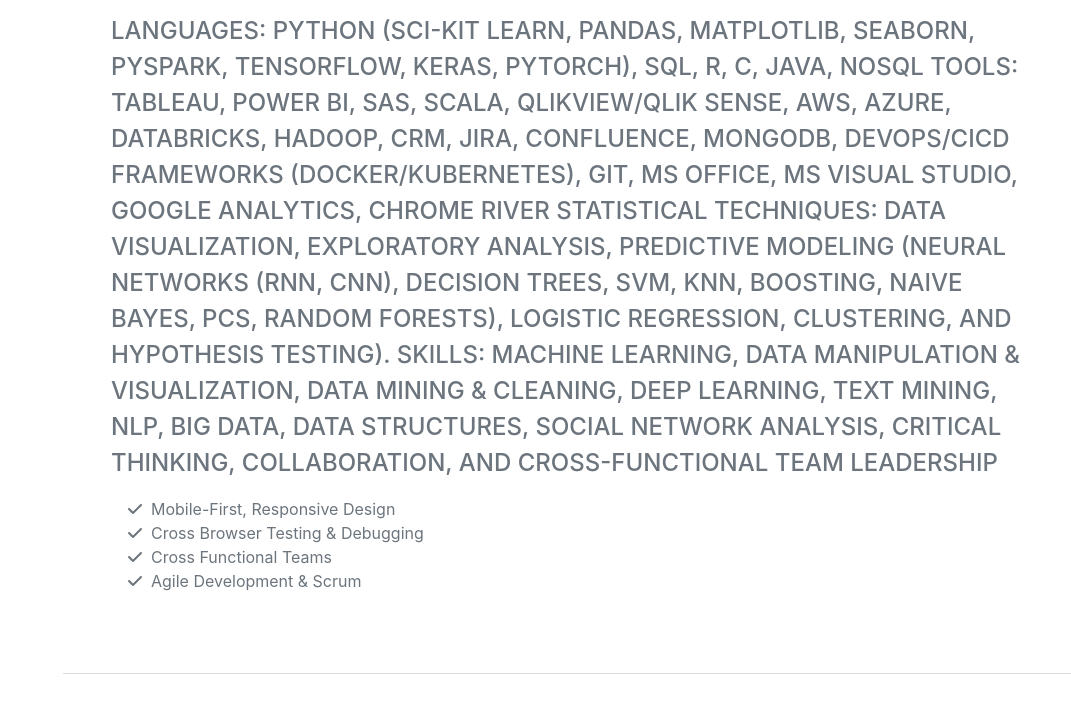
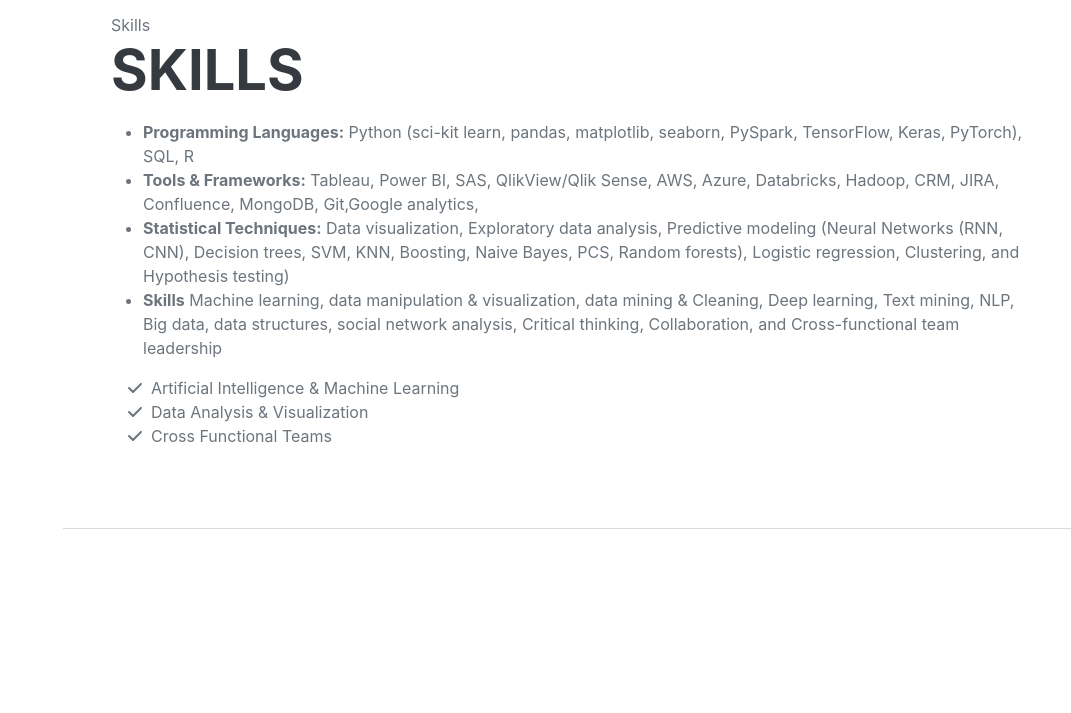
Before and after one commit to PratibhaChitta/Mywebsite, a plain HTML site: page index.html in a window 1280 px wide. Shown: the part 3048-3761 px from the top of the page, without its empty margins (209-1280 px from the left). Drawn offline with nearby package versions, Linux system fonts and the light colour scheme; files whose address does not match are found by name; a web font is replaced by a local one.

Commit message:
Update index.html

```diff
--- a/index.html
+++ b/index.html
@@ -130,31 +130,37 @@
                         <li class="list-inline-item"><i class="fab fa-grunt"></i></li>
                         <li class="list-inline-item"><i class="fab fa-npm"></i></li>
                     </ul>
-                    <div class="subheading mb-3">Languages: Python (sci-kit learn, pandas, matplotlib, seaborn, PySpark, TensorFlow, Keras, PyTorch), SQL, R, C, Java, NoSQL
-Tools: Tableau, Power BI, SAS, Scala, QlikView/Qlik Sense, AWS, Azure, Databricks, Hadoop, CRM, JIRA, Confluence, MongoDB,
-            DevOps/CICD frameworks (Docker/Kubernetes), Git, MS Office, MS visual studio, Google analytics, Chrome River
-Statistical Techniques: Data visualization, Exploratory analysis, Predictive modeling (Neural Networks (RNN, CNN), Decision trees, SVM,
-            KNN, Boosting, Naive Bayes, PCS, Random forests), Logistic regression, Clustering, and Hypothesis testing).
-Skills: Machine learning, data manipulation & visualization, data mining & Cleaning, Deep learning, Text mining, NLP, Big data, data structures,
-             social network analysis, Critical thinking, Collaboration, and Cross-functional team leadership
-</div>
+                    <div class="row row-bottom-padded-sm animate-box" data-animate-effect="fadeInLeft">
+								<div class="col-md-12">
+										<span class="heading-meta">Skills</span>
+										<h2 class="colorlib-heading">Skills</h2>
+										<p>
+											<ul id="list">
+												<li><strong>Programming Languages:</strong> Python (sci-kit learn, pandas, matplotlib, seaborn, PySpark, TensorFlow, Keras, PyTorch), SQL, R </li>
+												<li><strong>Tools & Frameworks:</strong> Tableau, Power BI, SAS, QlikView/Qlik Sense, AWS, Azure, Databricks, Hadoop, CRM, JIRA, Confluence, MongoDB, Git,Google analytics,</li>
+												<li><strong>Statistical Techniques:</strong> Data visualization, Exploratory data analysis, Predictive modeling (Neural Networks (RNN, CNN), Decision trees, SVM,
+KNN, Boosting, Naive Bayes, PCS, Random forests), Logistic regression, Clustering, and Hypothesis testing)</li>
+												<li><strong> Skills</strong> Machine learning, data manipulation & visualization, data mining & Cleaning, Deep learning, Text mining, NLP, Big data, data structures,
+social network analysis, Critical thinking, Collaboration, and Cross-functional team leadership</li>
+
+											</ul>
+										</p>
+                                </div>
+							</div>
                     <ul class="fa-ul mb-0">
                         <li>
                             <span class="fa-li"><i class="fas fa-check"></i></span>
-                            Mobile-First, Responsive Design
+                            Artificial Intelligence & Machine Learning
                         </li>
                         <li>
                             <span class="fa-li"><i class="fas fa-check"></i></span>
-                            Cross Browser Testing & Debugging
+                            Data Analysis & Visualization
                         </li>
                         <li>
                             <span class="fa-li"><i class="fas fa-check"></i></span>
                             Cross Functional Teams
                         </li>
-                        <li>
-                            <span class="fa-li"><i class="fas fa-check"></i></span>
-                            Agile Development & Scrum
-                        </li>
+
                     </ul>
                 </div>
             </section>
```
